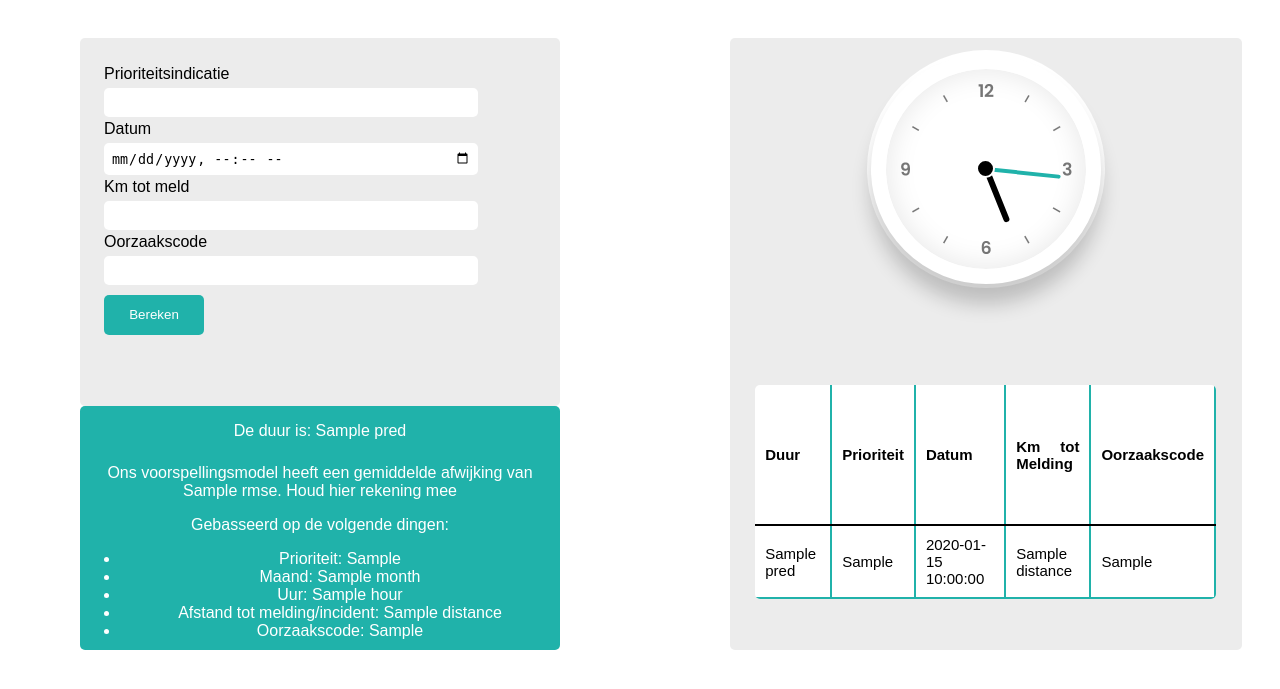
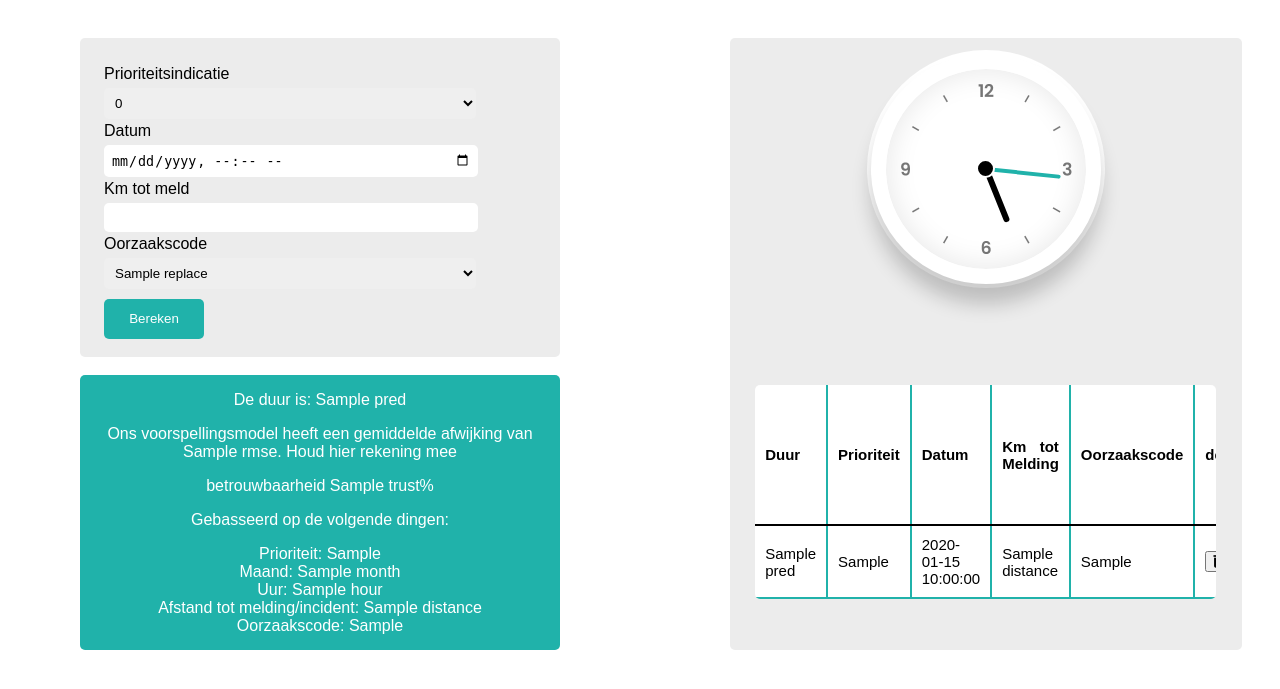
Before and after one commit to stormjoannes/prorail_predictions, a Flask app: template applicatie/templates/base.html in a window 1280 px wide. Shown: the part 80-769 px from the top of the page. Run offline with Flask 2, Linux system fonts and the light colour scheme; the template is opened without the code that fills it: most values are stand-ins (such as "Sample title", 1, 10 or a date in 2020); parts of the project's set-up code (start-up, migrations or seed data) failed here and were passed over; some libraries are stand-ins or nearby versions.

Commit message:
fixed model

```diff
--- a/applicatie/main.py
+++ b/applicatie/main.py
@@ -1,16 +1,19 @@
 from flask import Flask, redirect, url_for, render_template, request, session
 import datetime as dt
-from predictions.main import DecisionTreeRPredict, dtr, rmse, stdv, gemm
+import pandas as pd
+from predictions.main import DecisionTreeRPredict,  dtr, rmse, stdv, gemm
 
 app = Flask(__name__)
 app.secret_key = "StormIsDik"
+
+oc_codes = pd.read_table('../files/Oorzaakcodes.csv')
 
 
 @app.route("/", methods=["POST", "GET"])
 def home():
     if 'table' not in session:
         session['table'] = []
-        return render_template("base.html", table=session['table'], rmse=round(rmse))
+        return render_template("base.html", table=session['table'], rmse=round(rmse, 1), oc_codes=oc_codes)
     else:
         if request.method == "POST":
             pi = int(request.form["pi"])
@@ -21,14 +24,16 @@ def home():
             date_values = split_date(['h', 'm'], date)
             features = [pi, distance, oc]
 
-            pred = get_prediction(features, date_values)
+            pred, trust = get_prediction(features, date_values)
 
             table_dict = {"pred": pred, "pi": pi, "date": date, "distance": distance, "oc": oc}
             add_to_table(table_dict)
 
-            return render_template("base.html", pred=pred, pi=pi, hour=date_values[1], month=date_values[0], distance=distance, oc=oc, rmse=round(rmse, 1), table=session['table'])
+            return render_template("base.html", pred=pred, pi=pi, hour=date_values[1], month=date_values[0],
+                                   distance=distance, oc=oc, rmse=round(rmse, 1), trust=trust,  table=session['table'],
+                                   oc_codes=oc_codes)
         else:
-            return render_template("base.html", table=session['table'], rmse=round(rmse,1))
+            return render_template("base.html", table=session['table'], rmse=round(rmse, 1), oc_codes=oc_codes)
 
 
 def split_date(timestamps, var):
@@ -64,13 +69,13 @@ def get_prediction(features, date_values):
     for i in features:
         all_features.append(i)
 
-    pred = DecisionTreeRPredict(dtr, [all_features], stdv, gemm)
+    pred, trust = DecisionTreeRPredict(dtr, [all_features], stdv, gemm)
 
-    pred = str(pred).lstrip('[').rstrip(']')
+    pred, trust = str(pred).lstrip('[').rstrip(']'), str(trust).lstrip('[').rstrip(']')
 
-    pred = float(pred)
+    pred, trust = float(pred), float(trust)
 
-    return round(pred, 1)
+    return round(pred, 1), round(trust, 1)
 
 
 def add_to_table(features):
@@ -80,7 +85,9 @@ def add_to_table(features):
 
     if "table" in session:
         new_array = session['table']
+        index = len(new_array) + 1
         if ti is not None:
+            ti['index'] = index
             new_array.append(ti)
         session['table'] = new_array
         return redirect(url_for("home"))
@@ -88,5 +95,23 @@ def add_to_table(features):
         return redirect(url_for("home"))
 
 
+@app.route("/delete", methods=["POST", "GET"])
+def delete_table():
+    if request.method == "POST":
+        index = request.form['index']
+        current_list = session['table']
+        for i in current_list:
+            if i['index'] == int(index):
+                arr_index = current_list.index(i)
+
+        del current_list[arr_index]
+
+        session['table'] = current_list
+
+        return redirect(url_for("home"))
+    else:
+        return redirect(url_for("home"))
+
+
 if __name__ == "__main__":
     app.run(debug=True)
--- a/applicatie/static/css/main.css
+++ b/applicatie/static/css/main.css
@@ -30,7 +30,7 @@ body {
 
 .input_box {
     background: rgba(192,192,192,.3);
-    height: 60%;
+    height: 52%;
     width: 75%;
     margin: 0 auto;
     border-radius: 5px;
@@ -59,6 +59,10 @@ body {
 .input_feature:focus {
     border: 3px solid lightseagreen;
     outline: none;
+}
+
+.dropdown {
+    width: 77.5%;
 }
 
 .submit_button {
@@ -90,15 +94,26 @@ body {
 .output_box {
     background: lightseagreen;
     color: white;
-    height: 40%;
+    height: 45%;
     width: 75%;
     margin: 0 auto;
     border-radius: 5px;
+}
+
+.output_score {
+    text-align: center;
+    margin: 2% 0 3% 0;
+}
+
+.output_text {
     text-align: center;
 }
 
-.output_score {
-    margin: 2% 0 5% 0;
+.pred_list {
+    display: flex;
+    flex-direction: column;
+    list-style: none;
+    padding: 0 3%;
 }
 
 .vis_block {
--- a/applicatie/static/javascript/clock.js
+++ b/applicatie/static/javascript/clock.js
@@ -3,7 +3,7 @@ const hr = document.querySelector("#hr");
 const mn = document.querySelector("#mn");
 const tg = document.querySelector("#tg");
 var durations = document.getElementsByClassName("duration");
-var times = document.getElementsByClassName("time");
+var dates = document.getElementsByClassName("date");
 
 function getMinute(list, i) {
     var d = new Date(list[i].textContent);
@@ -12,8 +12,8 @@ function getMinute(list, i) {
 
 function createTargetDate() {
     var targets = []
-    for(i=0; i < times.length; i++) {
-        var target_date = new Date(times[i].textContent);
+    for(i=0; i < dates.length; i++) {
+        var target_date = new Date(dates[i].textContent);
         target_date = target_date.setMinutes(target_date.getMinutes() + Number(durations[i].textContent));
         target_date = new Date(target_date);
         targets.push(target_date);
@@ -32,11 +32,15 @@ function checkIfTargetValid() {
 
     else {
         for(i=0; i < targets.length; i++) {
+            let day = targets[i].getDay();
             if(targets[i] >= today) {
-                valid_dates.push(targets[i]);
+                if(day == today.getDay()) {
+                    valid_dates.push(targets[i]);
+                }
             }
         }
 
+        console.log(valid_dates);
         return valid_dates;
     }
 };
@@ -45,11 +49,11 @@ function getClosestTargets() {
     let today = new Date();
     var valid_targets = checkIfTargetValid();
     for(i=0; i < valid_targets.length; i++) {
+        console.log(valid_targets);
         var difference = valid_targets[i] - today;
         difference = difference/1000;
         difference = difference/60;
         var difference_min = Math.floor(difference % 60);
-        console.log(difference_min);
     }
 }
 
@@ -64,4 +68,5 @@ function createClock() {
 };
 
 createClock();
-getClosestTargets();
+checkIfTargetValid();
+//getClosestTargets();
--- a/applicatie/templates/base.html
+++ b/applicatie/templates/base.html
@@ -12,13 +12,21 @@
                 <div class="input_box">
                     <form class="form" action="#" method="post">
                         <label class="input_title"> Prioriteitsindicatie </label>
-                        <input type="number" class="input_feature" name="pi" required>
+                        <select class="input_feature dropdown" name="pi">
+                            {% for i in range(0,10) %}
+                                <option value="{{i}}">{{i}}</option>
+                            {% endfor %}
+                        </select>
                         <label class="input_title"> Datum </label>
                         <input type="datetime-local" class="input_feature" name="datum" required>
                         <label class="input_title"> Km tot meld </label>
                         <input type="number" class="input_feature" name="kmtm" required>
                         <label class="input_title"> Oorzaakscode </label>
-                        <input type="number" class="input_feature" name="oc" required>
+                        <select class="input_feature dropdown" name="oc">
+                            {% for index, row in oc_codes.iterrows() %}
+                                <option value="{{row[0][:3]}}">{{row[0].replace(";", "-")}}</option>
+                            {% endfor %}
+                        </select>
                         <input type="submit" class="submit_button" value="Bereken">
                     </form>
                 </div>
@@ -36,8 +44,9 @@
                         {% if not pred %}
                             <p>Er is nog geen voorspelling gemaakt</p>
                         {% else %}
+                            <p>betrouwbaarheid {{trust}}%</p>
                             <p>Gebasseerd op de volgende dingen:</p>
-                            <ul>
+                            <ul class="pred_list">
                                 <li>Prioriteit: {{pi}}</li>
                                 <li>Maand: {{month}}</li>
                                 <li>Uur: {{hour}}</li>
@@ -68,6 +77,7 @@
                             <th class="column_name">Datum</th>
                             <th class="column_name">Km tot Melding</th>
                             <th class="column_name">Oorzaakscode</th>
+                            <th class="column_name">delete</th>
                         </tr>
                         {% for row in table %}
                             <tr class="table_row">
@@ -76,6 +86,11 @@
                                 <td class="date table_item">{{row["date"]}}</td>
                                 <td class="distance table_item">{{row["distance"]}}</td>
                                 <td class="cause table_item">{{row["oc"]}}</td>
+                                <td class="delete table_item">
+                                    <form action="{{url_for('delete_table')}}", method="post">
+                                        <button type=submit name="index" value="{{row['index']}}"><i class="fa fa-trash" aria-hidden="true"></i></button>
+                                    </form>
+                                </td>
                             </tr>
                         {% endfor %}
                     </table>
@@ -84,5 +99,5 @@
         </div>
     </body>
     <script type="text/javascript" src="{{ url_for('static', filename='javascript/clock.js') }}"></script>
-    <script type="text/javascript" src="{{ url_for('static', filename='javascript/main.js') }}"></script>
+    <script src="https://use.fontawesome.com/c0f0eb2f29.js"></script>
 </html>
--- a/predictions/main.py
+++ b/predictions/main.py
@@ -1,6 +1,6 @@
 import pandas as pd
 import numpy as np
-from sklearn.metrics import mean_squared_error, r2_score
+from sklearn.metrics import mean_squared_error
 from sklearn.tree import DecisionTreeRegressor
 from sklearn.model_selection import train_test_split
 import scipy.stats as st
@@ -40,9 +40,9 @@ def inputFeatures(features, decision_tree_r, stdv, gemm):
     inpPredict = decision_tree_r.predict(features)
     zScore = (inpPredict - gemm) / stdv
 
-    betrouwbaarheid = st.norm.cdf(zScore) * 100
+    trust = st.norm.cdf(zScore) * 100
 
-    return betrouwbaarheid
+    return trust
 
 
 def DecisionTreeRPredict(tree, features, stdv, gemm):
@@ -50,9 +50,9 @@ def DecisionTreeRPredict(tree, features, stdv, gemm):
 
     prediction = tree.predict(x)
 
-    betrouwbaarheid = inputFeatures(features, tree, stdv, gemm)
+    trust = inputFeatures(features, tree, stdv, gemm)
 
-    return prediction, betrouwbaarheid
+    return prediction, trust
 
 
 featureList = ['month', 'hour', 'stm_prioriteit', 'stm_km_tot_mld', 'stm_oorz_code']
```
